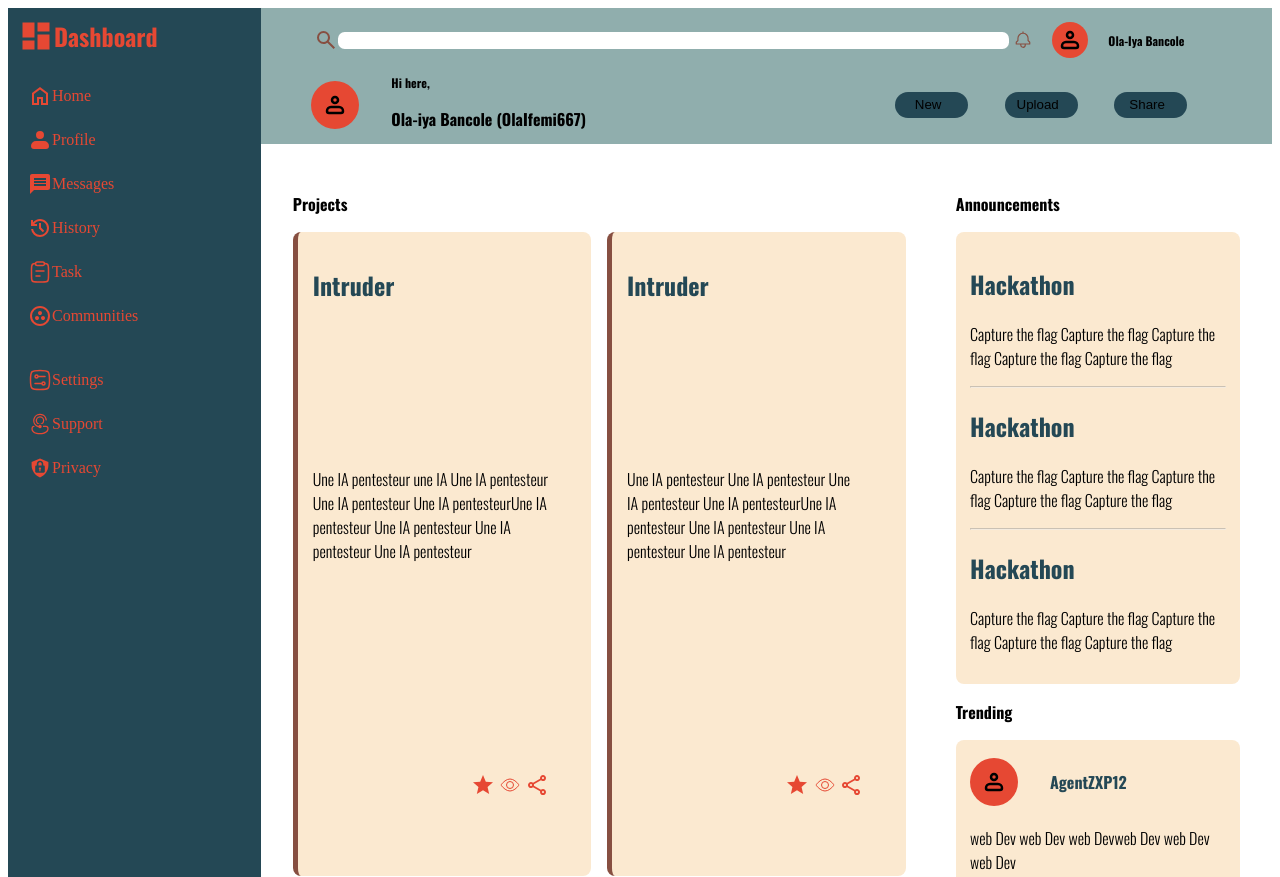
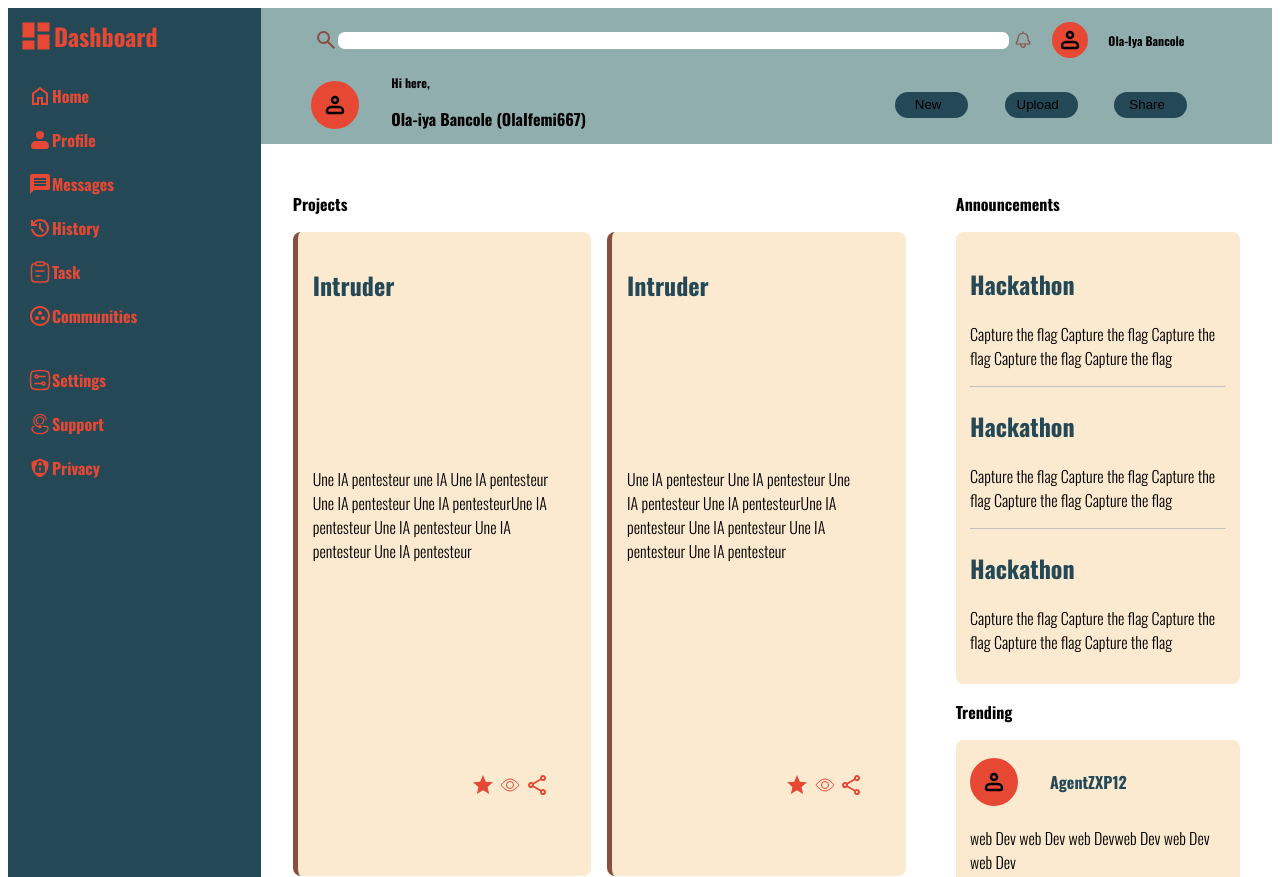
Before and after one commit to OlaIfemi667/Dashboard-OdinProject, a plain HTML site: page index.html in a window 1280 px wide. Shown: the top 877 px of the page. Drawn offline with nearby package versions, Linux system fonts and the light colour scheme.

Commit message:
fix: html

```diff
--- a/index.html
+++ b/index.html
@@ -11,7 +11,7 @@
     <title>Dashboard</title>
 </head>
 <body>
-    <div id="dashboard">
+    <div id="dashboard" class="oswald-leftContent">
         <div id="leftLogo" class="oswald-leftLogo"><svg xmlns="http://www.w3.org/2000/svg" width="1.5em" height="1.5em" viewBox="0 0 24 24"><path fill="#E64833" d="M13 3v6h8V3m-8 18h8V11h-8M3 21h8v-6H3m0-2h8V3H3z"/></svg><a href="">Dashboard</a></div>
         <div class="leftContent" >
             <div><svg xmlns="http://www.w3.org/2000/svg" width="1.5em" height="1.5em" viewBox="0 0 24 24"><path fill="#E64833" d="M6 19h3v-6h6v6h3v-9l-6-4.5L6 10zm-2 2V9l8-6l8 6v12h-7v-6h-2v6zm8-8.75"/></svg><a href="">Home</a></div>
```
